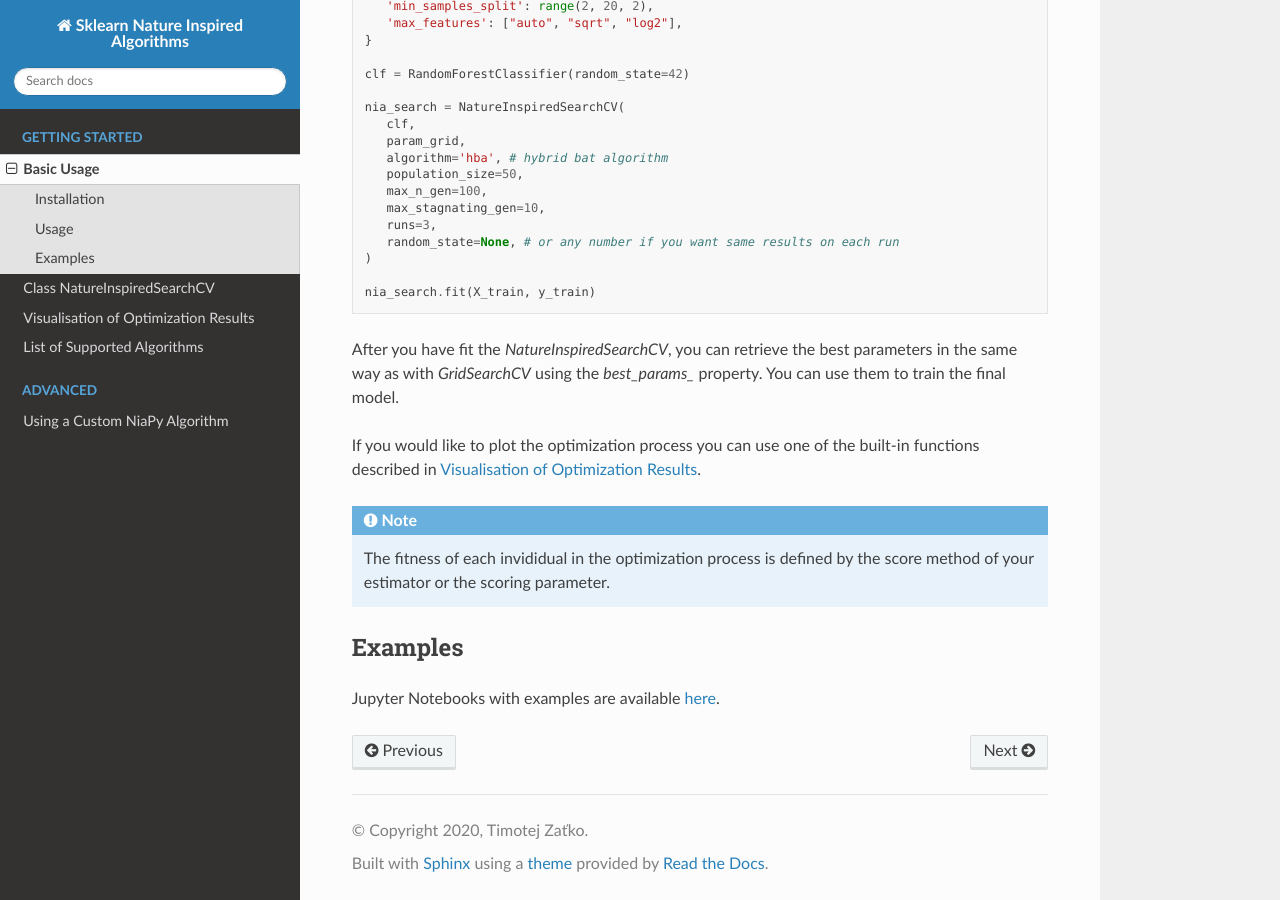
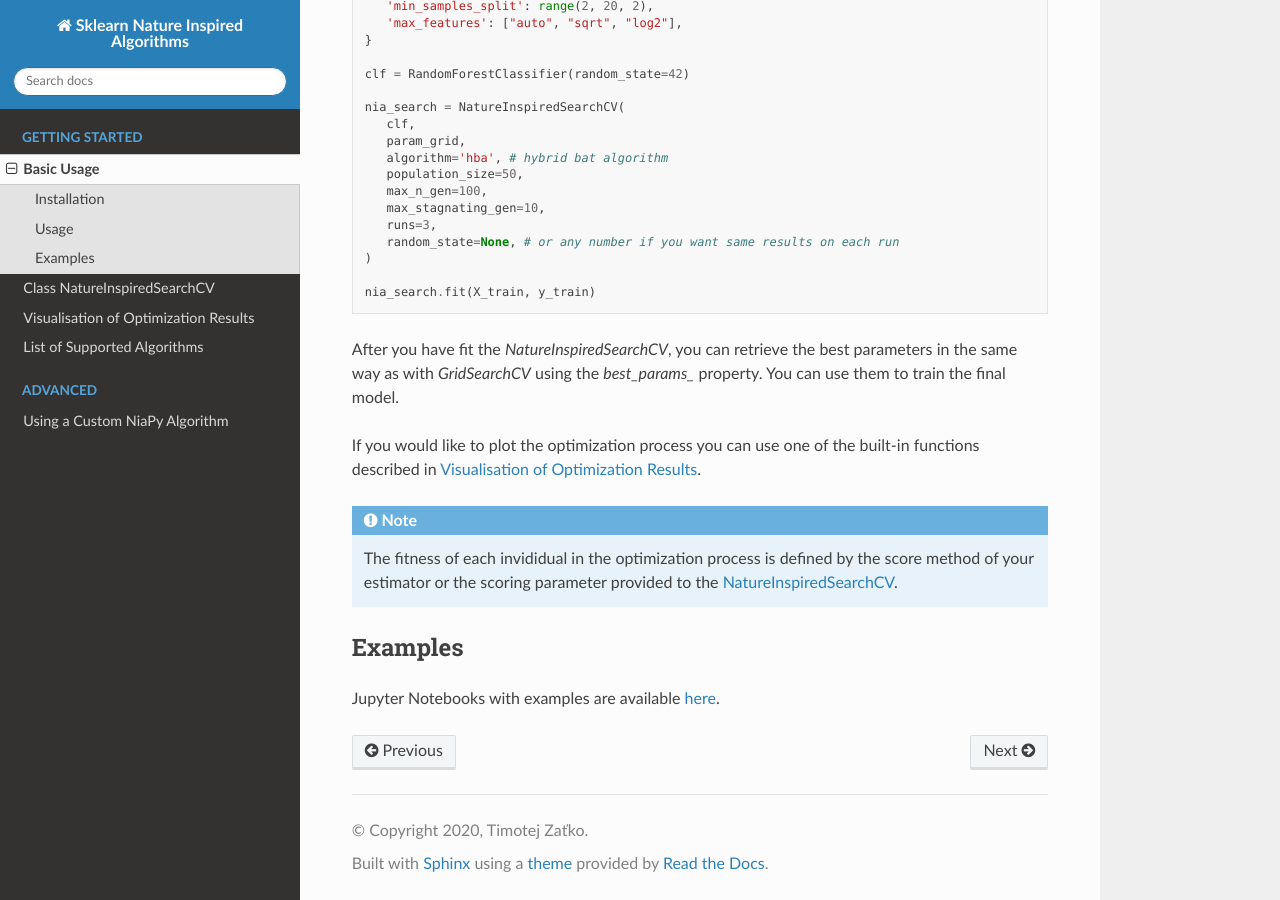
Before and after one commit to timzatko/Sklearn-Nature-Inspired-Algorithms, a Sphinx documentation site: the page built from docs/introduction/usage.rst, in a window 1280 px wide and 900 px high, scrolled down 622 px. Built offline with Sphinx 7.4.7 and the Read the Docs theme 2.0.0, drawn with Linux system fonts in a browser that asks for light colours.

Commit message:
Fix links

```diff
--- a/docs/introduction/nature-inspired-search-cv.rst
+++ b/docs/introduction/nature-inspired-search-cv.rst
@@ -28,8 +28,8 @@
 - **verbose**: *int, default=0.* The level of the logging, possible values: 0, 1, 2.
 - **n_jobs**: *int, default=None.* Number of jobs to run in parallel. None means 1 unless in a joblib.parallel_backend context. -1 means using all processors. This affects the number of jobs when evaluating a model for one _individual_ (for one individual there might be more model evaluations because of cross-validation) not for the whole population - current implementations of nature-inspired algorithms do not support multiprocessing. You will benefit from multiprocessing only if you use cross-validation.
 
-The following parameters: **scoring**, **refit**, **verbose**, **pre_dispatch**, **error_score**, **return_train_score***, are inherited from sklearn's `BaseSearchCV <https://github.com/scikit-learn/scikit-learn/blob/1045d16ec13b1cab7878e7555538573d1884aad3/sklearn/model_selection/_search.py#L410>` and are the same as for the GridSearchCV.
-Refer to the GridSearchCV `documentation <https://scikit-learn.org/stable/modules/generated/sklearn.model_selection.GridSearchCV.html>` to find out what they do.
+The following parameters: **scoring**, **refit**, **verbose**, **pre_dispatch**, **error_score**, **return_train_score***, are inherited from sklearn's `BaseSearchCV <https://github.com/scikit-learn/scikit-learn/blob/1045d16ec13b1cab7878e7555538573d1884aad3/sklearn/model_selection/_search.py#L410>`_ and are the same as for the GridSearchCV.
+Refer to the GridSearchCV `documentation <https://scikit-learn.org/stable/modules/generated/sklearn.model_selection.GridSearchCV.html>`_ to find out what they do.
 
 
 Glossary
--- a/docs/introduction/usage.rst
+++ b/docs/introduction/usage.rst
@@ -55,7 +55,7 @@
 If you would like to plot the optimization process you can use one of the built-in functions described in :doc:`Visualisation of Optimization Results </introduction/visualisation>`.
 
 .. note::
-   The fitness of each invididual in the optimization process is defined by the score method of your estimator or the scoring parameter.
+   The fitness of each invididual in the optimization process is defined by the score method of your estimator or the scoring parameter provided to the :doc:`NatureInspiredSearchCV </introduction/nature-inspired-search-cv>`.
 
 Examples
 --------
--- a/docs/introduction/visualisation.rst
+++ b/docs/introduction/visualisation.rst
@@ -7,8 +7,8 @@
 ----------------------------
 
 `sklearn_nature_inspired_algorithms.helpers.score_by_generation_lineplot` Plots the score (*min*, *max*, *mean* or *median*) of each algorithm run by generation of the optimization process using the lineplot.
-The score (or "fitness" in the field of nature-inspired algorithms) is set by the provided estimator. Estimators have a score method providing a default evaluation criterion for the problem they are designed to solve (`reference <https://scikit-learn.org/stable/modules/model_evaluation.html#metrics-and-scoring-quantifying-the-quality-of-predictions>`).
-You can set your own score by providing the scoring paramter to the `NatureInspiredSearchCV </introduction/nature-inspired-search-cv>`.
+The score (or "fitness" in the field of nature-inspired algorithms) is set by the provided estimator. Estimators have a score method providing a default evaluation criterion for the problem they are designed to solve (`reference <https://scikit-learn.org/stable/modules/model_evaluation.html#metrics-and-scoring-quantifying-the-quality-of-predictions>`_).
+You can set your own score by providing the scoring paramter to the :doc:`NatureInspiredSearchCV </introduction/nature-inspired-search-cv>`.
 
 .. code-block:: python
 
```
